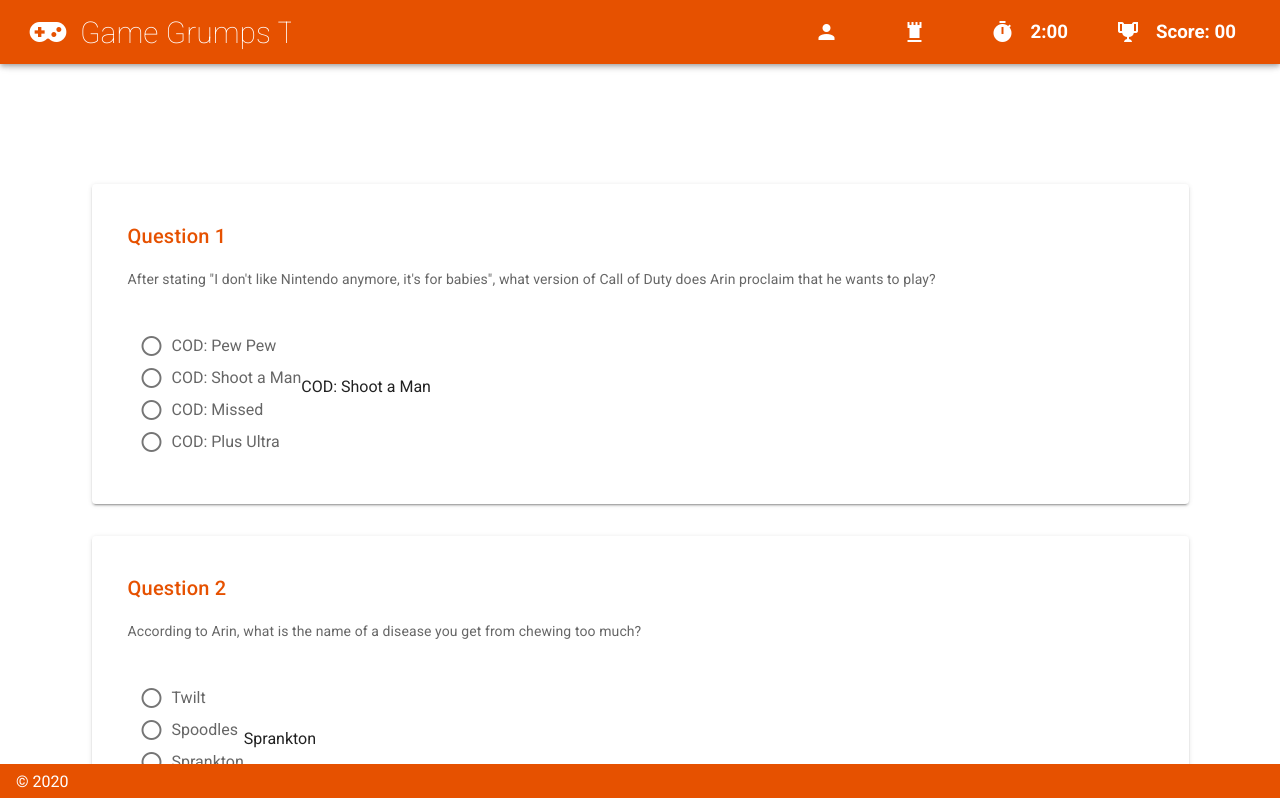
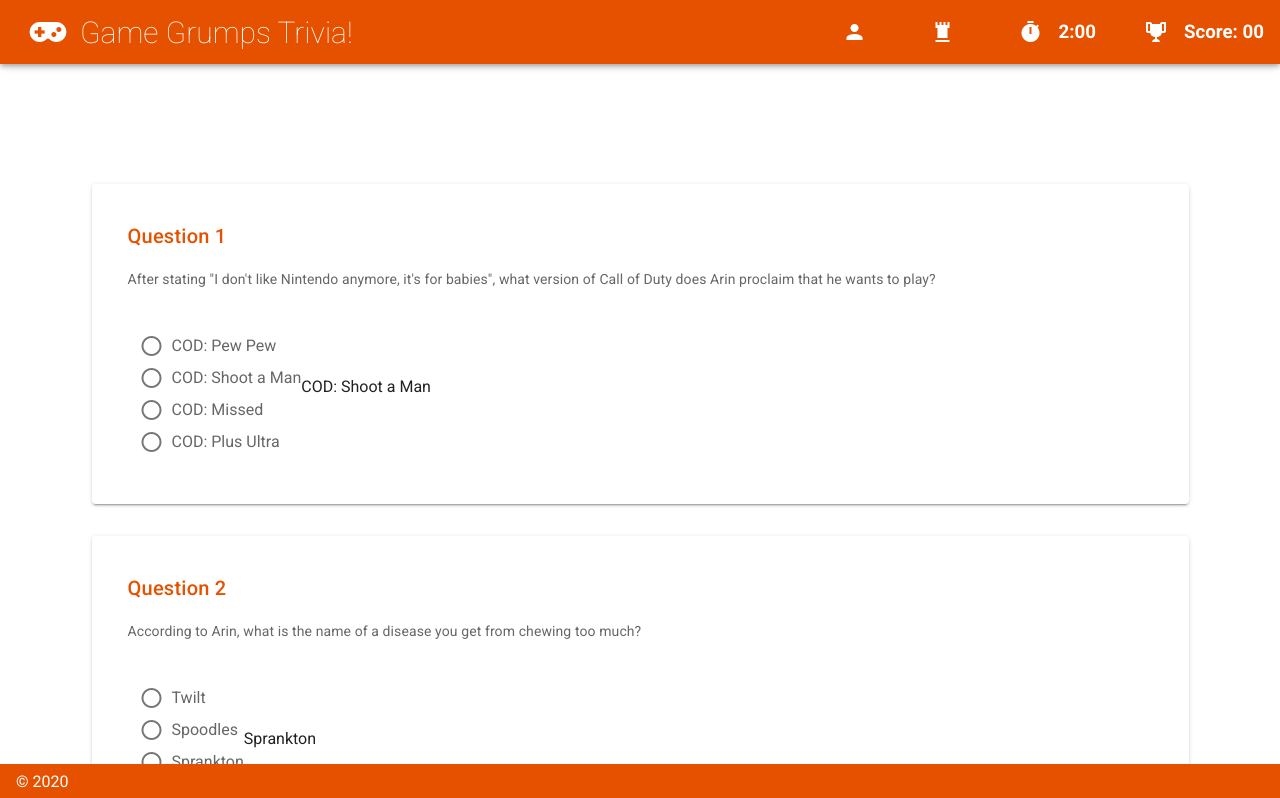
Before and after one commit to HopeEternal/GameGrumpsTrivia, a Vue app: page /StartQuiz in a window 1280 px wide. Shown: the top 798 px of the page. Built offline with nearby package versions, Linux system fonts and the light colour scheme.

Commit message:
QuizBar component removed and merged with AppBar in App component

```diff
--- a/src/App.vue
+++ b/src/App.vue
@@ -6,7 +6,14 @@
         <h2 class="font-weight-thin">Game Grumps Trivia!</h2>
       </v-toolbar-title>
       <v-spacer></v-spacer>
-      <QuizBar />
+      <v-icon class="px-4">mdi-account</v-icon>
+      <h3>{{quizSettings.name}}</h3>
+      <v-icon class="px-4 ml-8">mdi-chess-rook</v-icon>
+      <h3>{{quizSettings.difficultyLevel}}</h3>
+      <v-icon class="px-4 ml-8">mdi-timer</v-icon>
+      <h3>2:00</h3>
+      <v-icon class="px-4 ml-8">mdi-trophy</v-icon>
+      <h3>Score: 00</h3>
     </v-app-bar>
 
     <v-content>
@@ -23,17 +30,17 @@
 </template>
 
 <script>
-import QuizBar from "@/components/QuizBar.vue";
 export default {
   name: "App",
 
-  components: {
-    QuizBar
-  },
-
   data: () => ({
     //
-  })
+  }),
+  computed: {
+    quizSettings() {
+      return this.$store.state.quizSettings;
+    }
+  }
 };
 </script>
 
--- a/src/components/QuizBar.vue
+++ /dev/null
@@ -1,29 +0,0 @@
-<template>
-  <v-container>
-    <v-toolbar color="orange darken-4" flat dark>
-      <v-spacer></v-spacer>
-
-      <v-icon class="px-4">mdi-account</v-icon>
-      <h3>{{quizSettings.name}}</h3>
-      <v-icon class="px-4 ml-8">mdi-chess-rook</v-icon>
-      <h3>{{quizSettings.difficultyLevel}}</h3>
-      <v-icon class="px-4 ml-8">mdi-timer</v-icon>
-      <h3>2:00</h3>
-      <v-icon class="px-4 ml-8">mdi-trophy</v-icon>
-      <h3>Score: 00</h3>
-    </v-toolbar>
-  </v-container>
-</template>
-
-<script>
-export default {
-  name: "QuizBar",
-
-  data: () => ({}),
-  computed: {
-    quizSettings() {
-      return this.$store.state.quizSettings;
-    }
-  }
-};
-</script>
```
